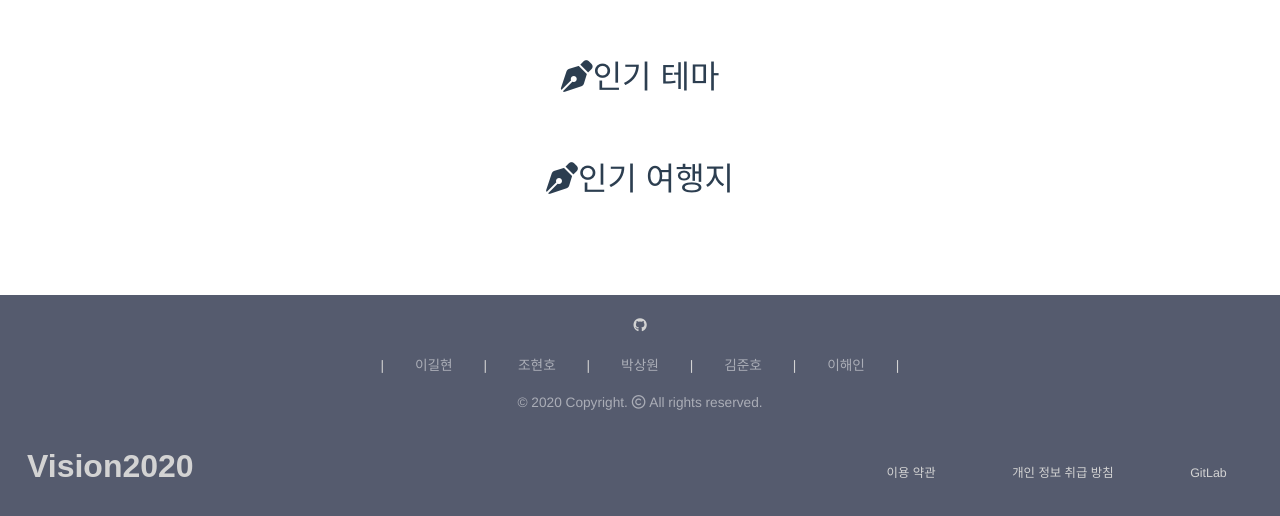
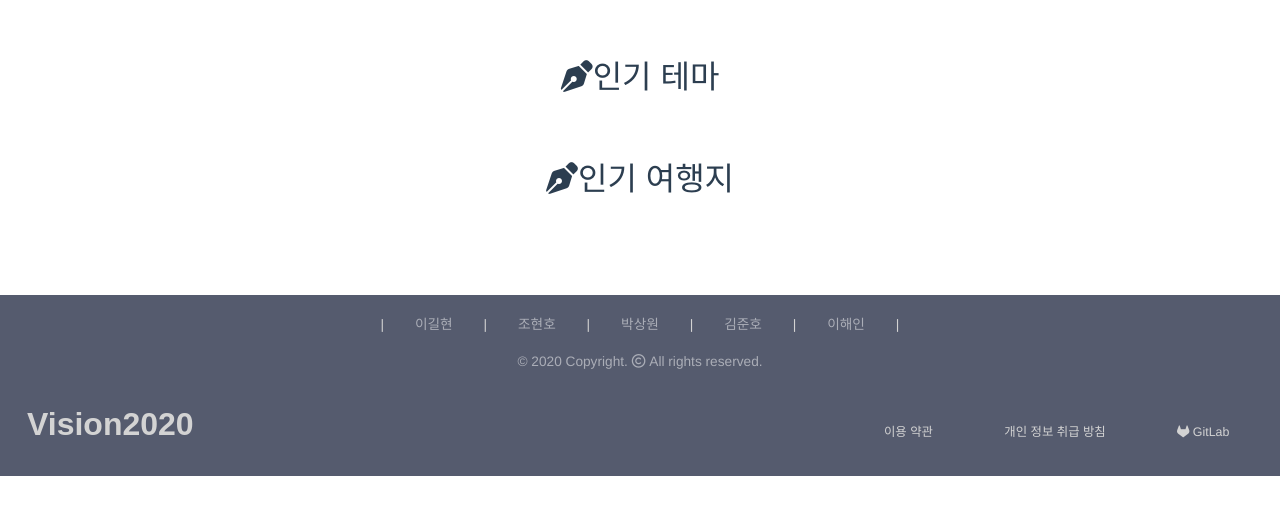
Before and after one commit to ghleex/themeveler, a Vue app in the folder front/: page / in a window 1280 px wide. Shown: the part 1166-1682 px from the top of the page. After the commit the page ends 1642 px from the top, so only its background shows below. Built offline with nearby package versions, Linux system fonts and the light colour scheme.

Commit message:
S02P31B103-17 #in-progress #comment Link

```diff
--- a/front/src/components/Footer.vue
+++ b/front/src/components/Footer.vue
@@ -1,14 +1,15 @@
 <template>
   <div id="footer" class="container-fluid">
-    <a href="#" target="_blank">
+    <!-- <a href="#" target="_blank">
       <i
         @mouseover="githover(1)"
         @mouseleave="githover(0)"
-        class="m-4 gitlink fab fa-github"
+        class="m-4 gitlink fab fa-gitlab"
         size="3x"
         style="color: lightgray"
       ></i>
-    </a>
+    </a> -->
+    <a href="#" class="m-4"></a>
     <div class="row m-0 mx-auto text-white-50 justify-content-around align-items-center" style="max-width: 550px;">
 			<p style="color:lightgray;">|</p>
       <p>이길현</p>
@@ -36,7 +37,7 @@
         <div class="row justify-content-around">
           <router-link to="#" class="footer-right">이용 약관</router-link>
           <router-link to="#" class="footer-right">개인 정보 취급 방침</router-link>
-          <router-link to="#" class="footer-right">GitLab</router-link>
+          <router-link to="#" class="footer-right"><i class="fab fa-gitlab" /> GitLab</router-link>
         </div>
       </div>
     </div>
--- a/front/src/components/Navbar.vue
+++ b/front/src/components/Navbar.vue
@@ -51,7 +51,7 @@
             <v-icon class="mr-2">{{ item.icon }}</v-icon>
             {{ item.title }}
             <div class="dropdown-content">
-              <a href="#" class="mt-3">공지사항</a>
+              <a href="/notice" class="mt-3">공지사항</a>
               <hr>
               <a href="#" class="mb-3">고객센터</a>
             </div>
```
